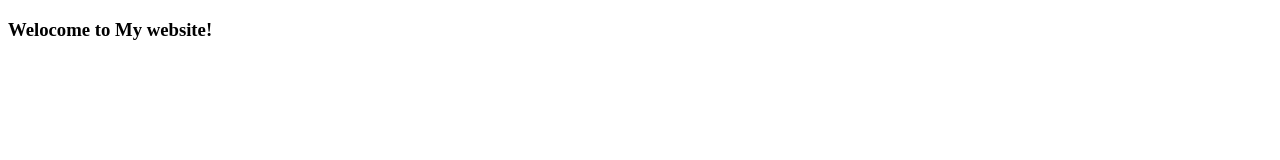
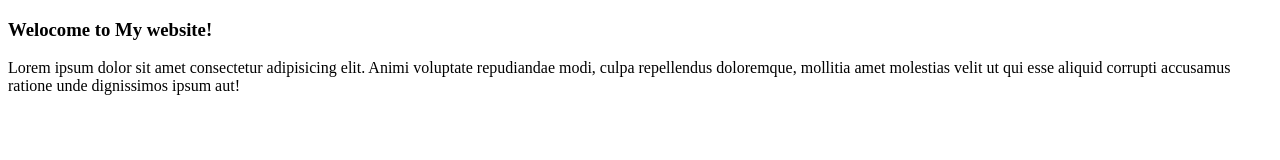
Before and after one commit to sakib026/sakib, a plain HTML site: page index.html in a window 1280 px wide. Drawn offline with Linux system fonts and the light colour scheme.

Commit message:
learned git

```diff
--- a/index.html
+++ b/index.html
@@ -10,5 +10,7 @@
     <h3>
         Welocome to My website!
     </h3>
+
+    <p>Lorem ipsum dolor sit amet consectetur adipisicing elit. Animi voluptate repudiandae modi, culpa repellendus doloremque, mollitia amet molestias velit ut qui esse aliquid corrupti accusamus ratione unde dignissimos ipsum aut!</p>
 </body>
 </html>
```
